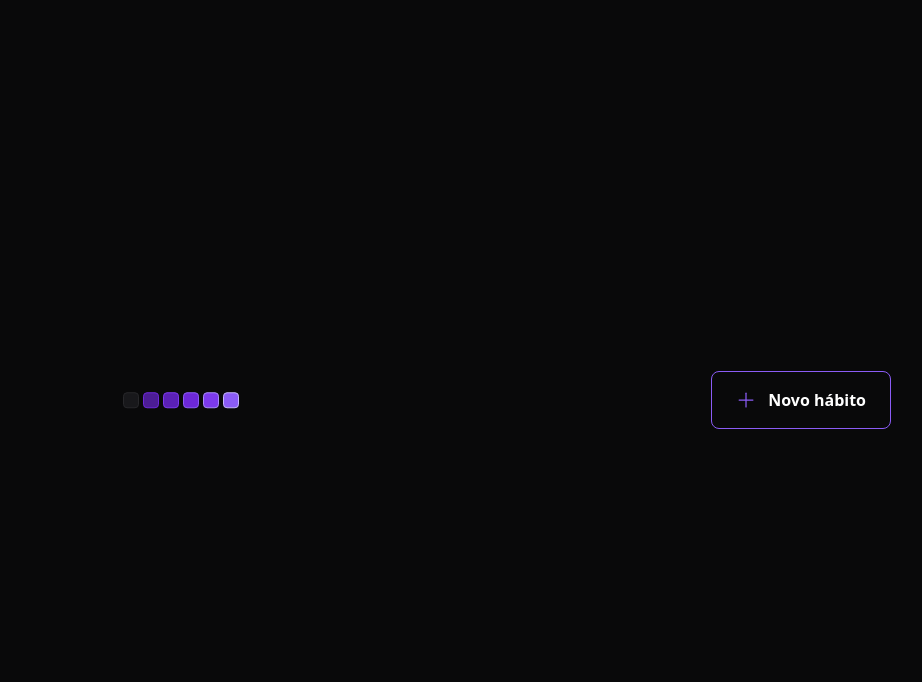
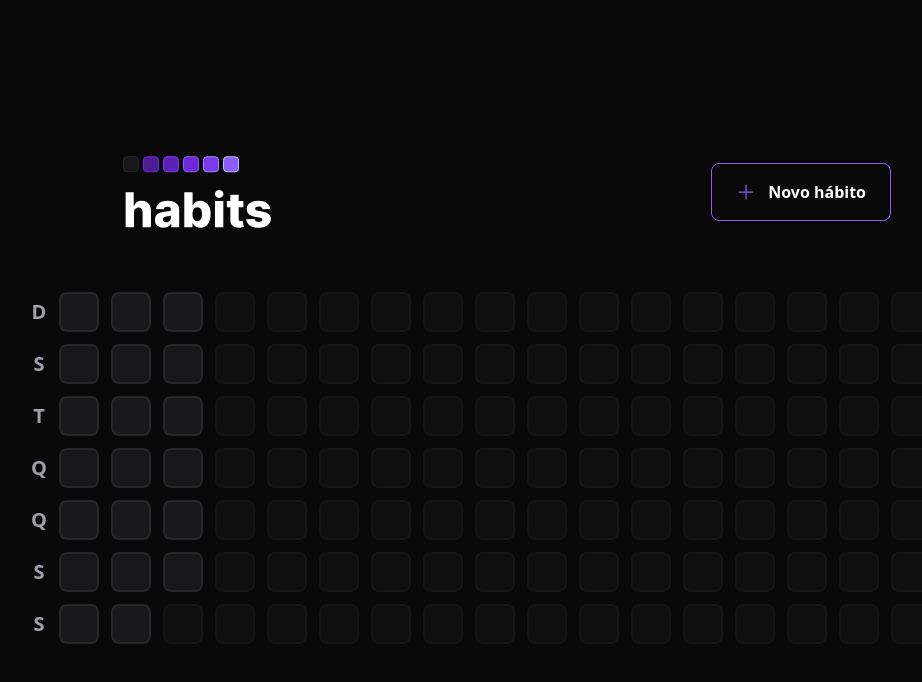
Before and after one commit to izaiasmorais/nlw-setup, a React (Vite) app in the folder web/: page / in a window 1280 px wide. Shown: the top 682 px of the page, without its empty margins (133-1055 px from the left). Built offline with nearby package versions, Linux system fonts and the light colour scheme.

Commit message:
chore(web): complete summary table and habit day components

```diff
--- a/web/package.json
+++ b/web/package.json
@@ -9,6 +9,7 @@
     "preview": "vite preview"
   },
   "dependencies": {
+    "dayjs": "^1.11.7",
     "phosphor-react": "^1.4.1",
     "react": "^18.2.0",
     "react-dom": "^18.2.0"
--- a/web/src/App.tsx
+++ b/web/src/App.tsx
@@ -1,10 +1,12 @@
-import { Header } from './assets/components/Header';
+import { Header } from './components/Header';
+import { SummaryTable } from './components/SummaryTable';
 
 function App() {
   return (
     <div className="w-screen h-screen flex justify-center items-center">
       <div className="w-full max-w-5xl px-6 flex flex-col gap-16">
         <Header />
+        <SummaryTable />
       </div>
     </div>
   );
--- /dev/null
+++ b/web/src/components/HabitDay.tsx
@@ -0,0 +1,3 @@
+export function HabitDay() {
+  return <div className="w-10 h-10 bg-zinc-900 border-2 border-zinc-800 rounded-lg"></div>;
+}
--- a/web/src/assets/components/Header.tsx
+++ b/web/src/components/Header.tsx
@@ -1,5 +1,5 @@
 import { Plus } from 'phosphor-react';
-import logoImage from '../../assets/logo.svg';
+import logoImage from '../assets/logo.svg';
 
 export function Header() {
   return (
--- /dev/null
+++ b/web/src/components/SummaryTable.tsx
@@ -0,0 +1,42 @@
+import { generateDates } from '../utils/genetare-rants';
+import { HabitDay } from './HabitDay';
+
+const weekDays = ['D', 'S', 'T', 'Q', 'Q', 'S', 'S'];
+
+const summaryDates = generateDates();
+
+const minimumSummaryDates = 18 * 7; // 18 semanas
+const amountOfDaysToFill = minimumSummaryDates - summaryDates.length;
+
+export function SummaryTable() {
+  return (
+    <div className="w-full flex">
+      <div className="grid grid-rows-7 grid-flow-row gap-3">
+        {weekDays.map((weekDay, index) => (
+          <div
+            key={index}
+            className="text-zinc-400 text-xl h-10 w-10 flex items-center
+				justify-center font-bold"
+          >
+            {weekDay}
+          </div>
+        ))}
+      </div>
+
+      <div className="grid grid-rows-7 grid-flow-col gap-3">
+        {summaryDates.map((_, index) => (
+          <HabitDay key={index} />
+        ))}
+
+        {amountOfDaysToFill > 0 &&
+          Array.from({ length: amountOfDaysToFill }).map((_, i) => (
+            <div
+              key={i}
+              className="w-10 h-10 bg-zinc-900 border-2
+						border-zinc-800 rounded-lg opacity-40 cursor-not-allowed"
+            />
+          ))}
+      </div>
+    </div>
+  );
+}
--- /dev/null
+++ b/web/src/utils/genetare-rants.ts
@@ -0,0 +1,22 @@
+import dayjs from 'dayjs';
+
+export function generateDates() {
+	// pega o primeiro dia do ano e armazena
+  const firstDayOfTheYear = dayjs().startOf('year');
+
+	// pega o dia de hoje
+  const today = new Date();
+
+	// array que irá armazenar todas as datas
+	const dates = [];
+
+	// array que iremos usar para comparação
+  let compareDate = firstDayOfTheYear;
+
+  while (compareDate.isBefore(today)) {
+    dates.push(compareDate.toDate());
+    compareDate = compareDate.add(1, 'day');
+	}
+
+	return dates;
+}
--- a/web/tailwind.config.cjs
+++ b/web/tailwind.config.cjs
@@ -6,6 +6,9 @@
       colors: {
         background: '#09090A',
       },
+      gridTemplateRows: {
+        7: 'repeat(7, minmax(0, 1fr))',
+      },
     },
   },
   plugins: [],
```
Also changed, not shown: web/src/@types/custom.d.ts (renamed from web/src/assets/@types/custom.d.ts), web/src/assets/logo.svg, 1 other file (tests, documents, lock files or other folders).
